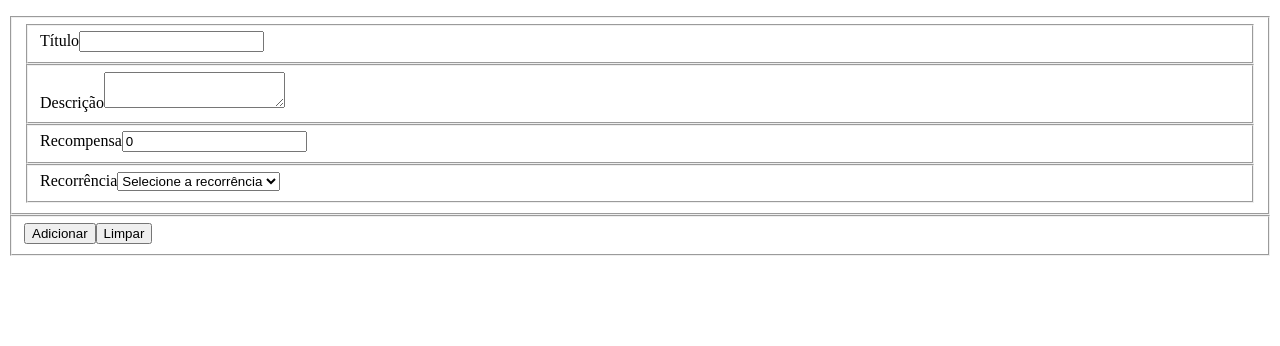
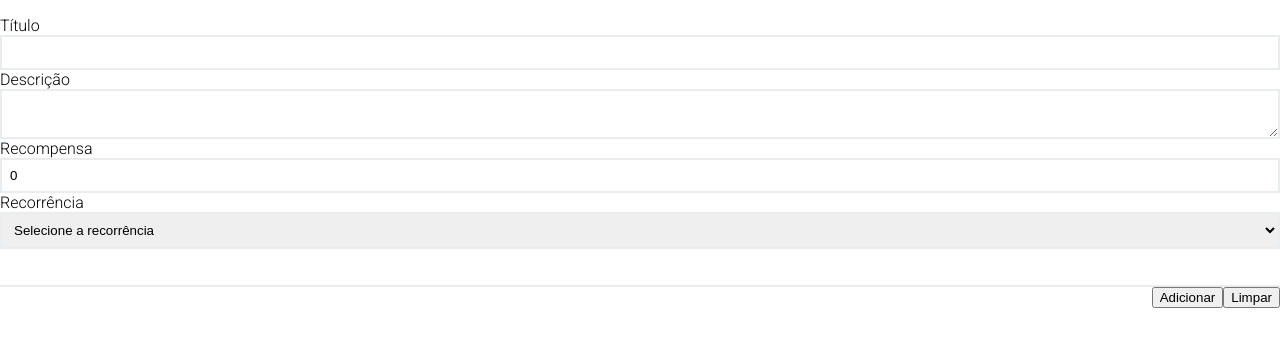
Before and after one commit to CAPIWARA/hackathon-original-front, a Vue app: page / in a window 1280 px wide. Shown: the top 346 px of the page. Built offline with nearby package versions, Linux system fonts and the light colour scheme; the HTML template or start-up script is replaced by a standard one.

Commit message:
Fix include + Add some style

```diff
--- a/src/App.vue
+++ b/src/App.vue
@@ -1,3 +1,14 @@
 <template>
   <router-view />
 </template>
+
+<style lang="scss">
+  @import url('https://fonts.googleapis.com/css?family=Roboto:300,300i');
+
+  body {
+    margin: 0;
+    font-size: 1rem;
+    font-weight: 300;
+    font-family: 'Roboto', sans-serif;
+  }
+</style>
--- a/src/components/Form/FormContainer.vue
+++ b/src/components/Form/FormContainer.vue
@@ -16,3 +16,20 @@
     }
   }
 </script>
+
+<style lang="scss">
+  .form-container {
+    & > .fields,
+    & > .actions {
+      margin: 0;
+      padding: 0;
+      border: 0 none transparent;
+    }
+
+    & > .actions {
+      margin-top: 2.25rem;
+      border-top: 2px solid #eaedef;
+      text-align: right;
+    }
+  }
+</style>
--- a/src/components/Form/FormField.vue
+++ b/src/components/Form/FormField.vue
@@ -14,9 +14,9 @@
         <option v-if="placeholder" disabled selected>{{ placeholder }}</option>
         <option
           v-for="option in options"
-          :key="option"
-          :value="option"
-        >{{ option }}</option>
+          :key="option.value"
+          :value="option.value"
+        >{{ option.label }}</option>
       </template>
     </component>
   </fieldset>
@@ -50,9 +50,31 @@
     methods: {
       input (event) {
         const value = event.target.value
-        console.log(value)
         this.$emit('input', value)
       }
     }
   }
 </script>
+
+<style lang="scss">
+  .form-field {
+    margin: 0;
+    padding: 0;
+    border: 0 none transparent;
+
+    & > .label { display: block; }
+
+    & > .field {
+      box-sizing: border-box;
+      display: block;
+      width: 100%;
+      padding: .5rem;
+      border: 2px solid #eaedef;
+    }
+
+    & > .field:focus {
+      outline: 0 none transparent;
+      box-shadow: none;
+    }
+  }
+</style>
--- a/src/components/Task/TaskForm.vue
+++ b/src/components/Task/TaskForm.vue
@@ -42,6 +42,25 @@
   import FormField from '../Form/FormField'
   import FormContainer from '../Form/FormContainer'
 
+  const recurrences = [
+    {
+      label: 'Nenhuma',
+      value: 'none'
+    },
+    {
+      label: 'Diária',
+      value: 'daily'
+    },
+    {
+      label: 'Semanal',
+      value: 'weekly'
+    },
+    {
+      label: 'Mensal',
+      value: 'monthly'
+    }
+  ]
+
   export default {
     components: { FormContainer, FormField },
     data () {
@@ -50,15 +69,16 @@
         description: '',
         reward: 0,
         recurrence: '',
-        recurrences: ['Nenhuma', 'Diária', 'Semanal', 'Mensal']
+        recurrences
       }
     },
     methods: {
       include () {
         const task = {
           title: this.title,
-          title: this.description,
+          description: this.description,
           reward: this.reward,
+          recurrence: this.recurrence,
           status: 'pending'
         }
 
--- a/src/components/Task/TaskItem.vue
+++ b/src/components/Task/TaskItem.vue
@@ -19,7 +19,17 @@
     },
     methods: {
       exclude () {
-        this.$emit('exclude', this.id)
+        const task = {
+          id: this.id,
+          title: this.title,
+          status: this.status,
+          reward: this.reward,
+          description: this.description
+        }
+
+        console.log('task', task)
+
+        this.$emit('exclude', task)
       }
     }
   }
```
